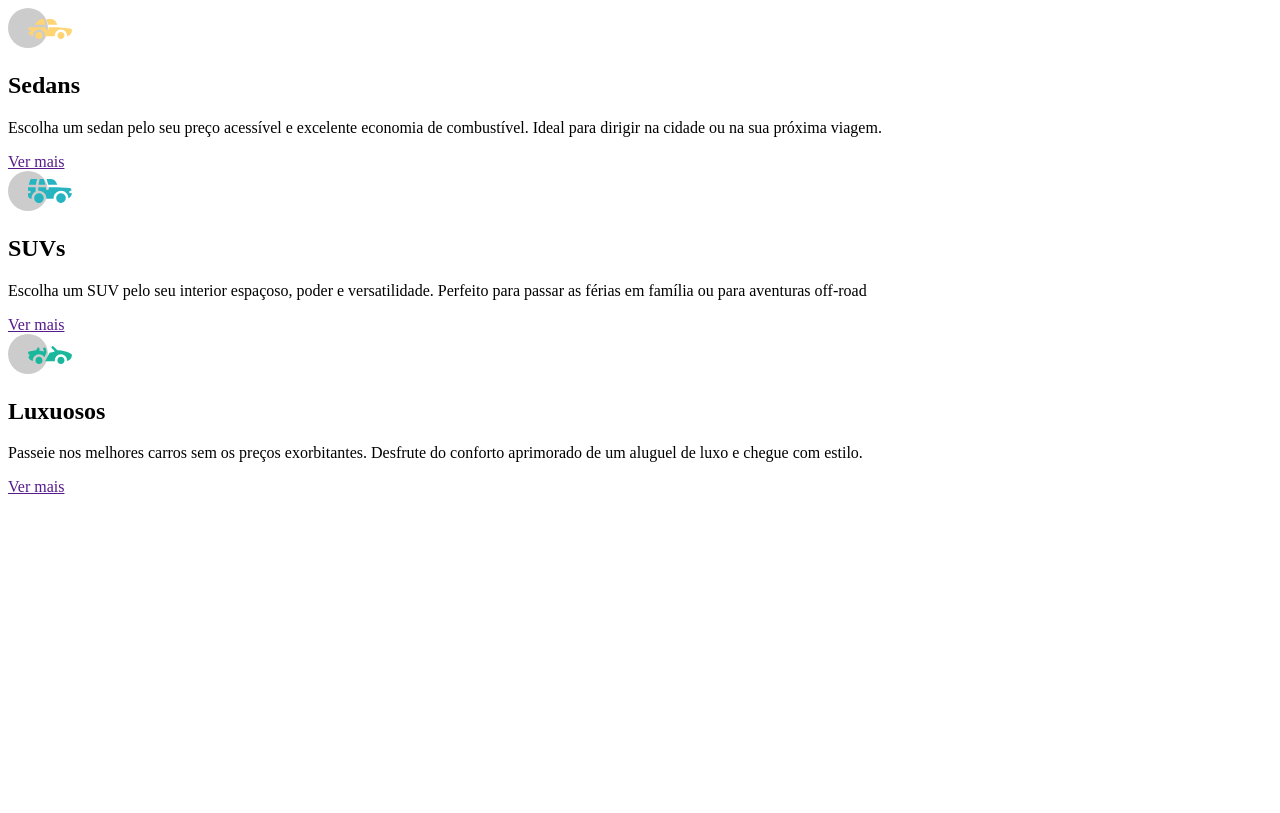
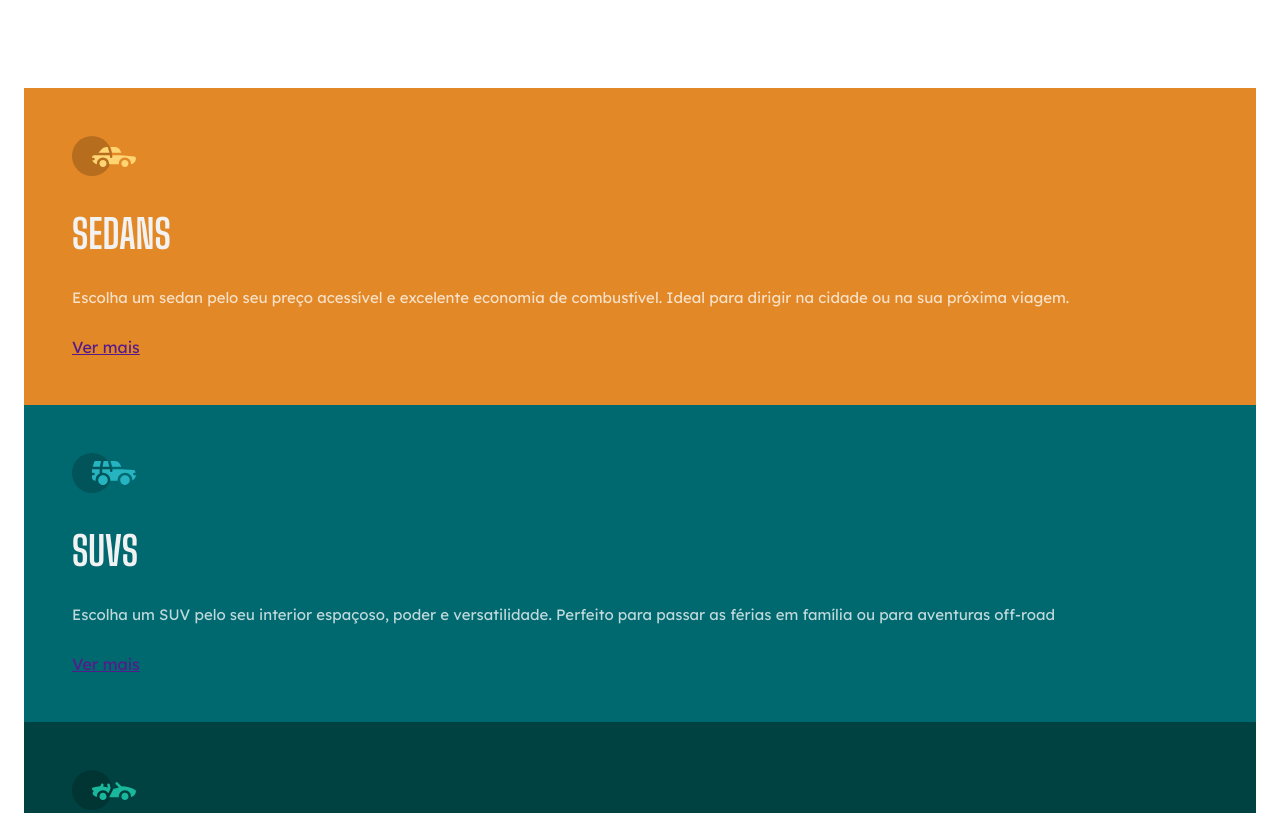
Before and after one commit to Guita07/carros, a plain HTML site: page index.html in a window 1280 px wide. Shown: the top 813 px of the page. Drawn offline with Linux system fonts and the light colour scheme.

Commit message:
desenvolvimento do css

```diff
--- a/index.html
+++ b/index.html
@@ -7,6 +7,7 @@
     <link rel="preconnect" href="https://fonts.googleapis.com">
     <link rel="preconnect" href="https://fonts.gstatic.com" crossorigin>
     <link href="https://fonts.googleapis.com/css2?family=Big+Shoulders+Display:wght@700&family=Lexend+Deca&display=swap" rel="stylesheet">
+    <link rel="stylesheet" href="style.css">
     <title>Carros</title>
 </head>
 <body>
--- a/style.css
+++ b/style.css
@@ -12,14 +12,41 @@
     --transparent-white: rgba(255, 255, 255, 0.75);
 }
 
+body {
+    padding: 5.5rem 1.5rem;
+}
+
 h2 {
     font-family: 'Big Shoulders Display', sans-serif;
+    text-transform: uppercase;
+    font-size: 2.5rem;
+    color: var(--gray);
+    margin-block: 1.875rem;
 }
 
 p {
     font-family: 'Lexend Deca', sans-serif;
+    font-size: 0.9375rem;
+    color: var(--transparent-white);
+    margin-bottom: 1.875rem;
 }
 
 a {
     font-family: 'Lexend Deca', sans-serif;
 }
+
+section {
+    padding: 3rem;
+}
+
+.sedans {
+    background: var(--orange);
+}
+
+.suvs {
+    background: var(--cyan);
+}
+
+.luxuosos {
+    background: var(--dark-cyan);
+}
```
